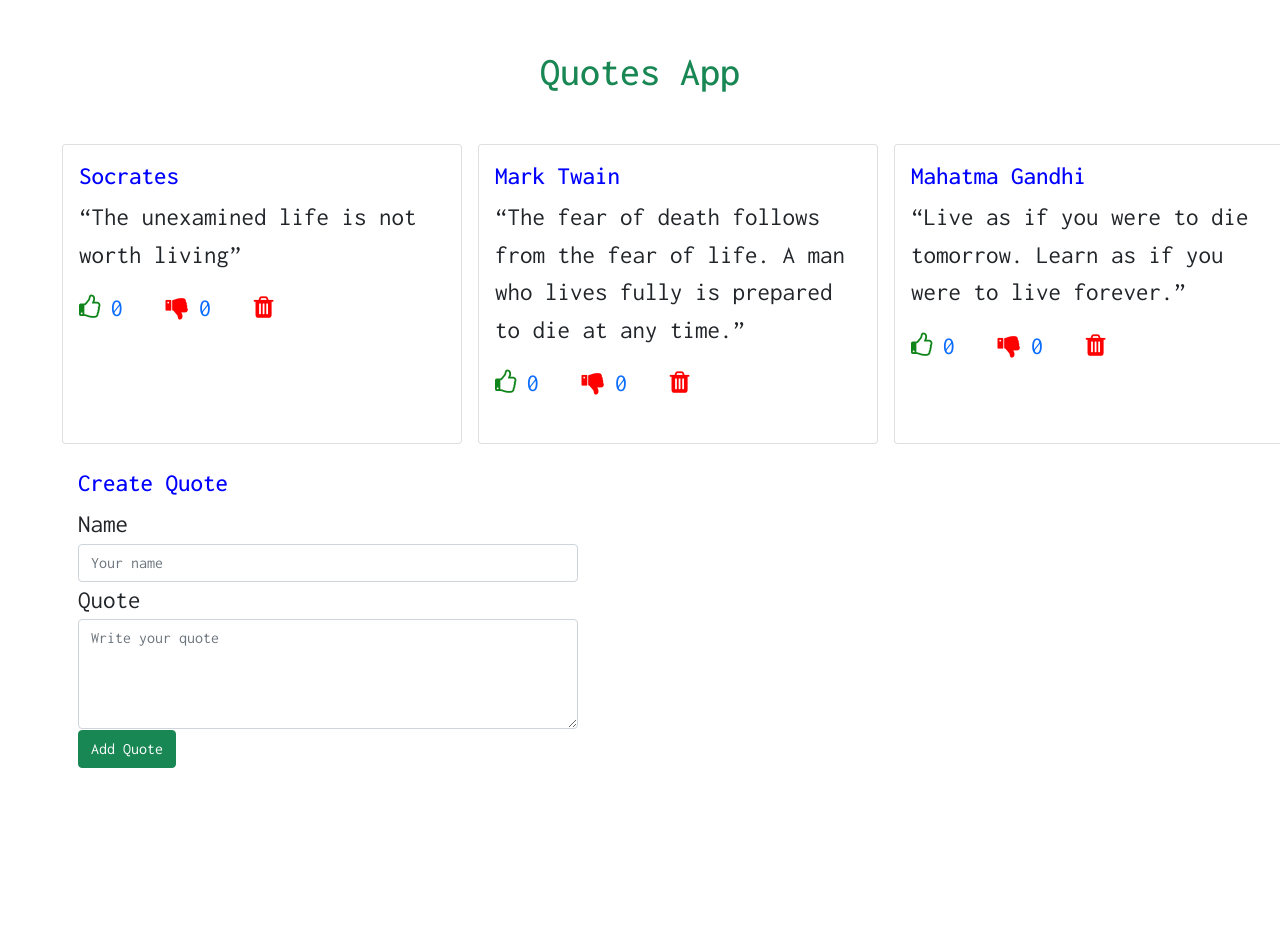
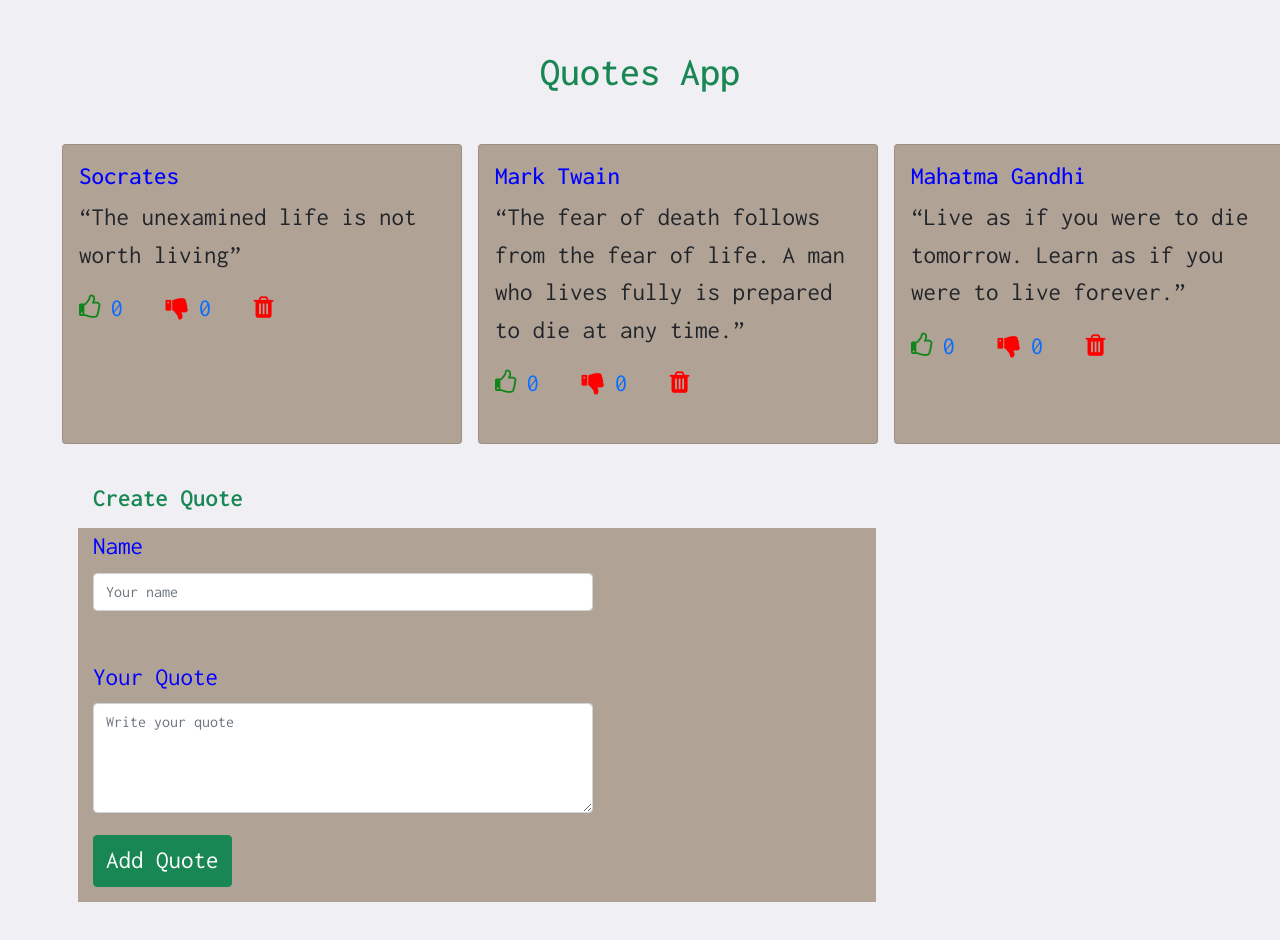
Before and after one commit to Kirugik/quotes-app, an Angular app: page / in a window 1280 px wide. Shown: the top 940 px of the page. Before the commit the page ends 808 px from the top, so only its background shows below. Built offline with nearby package versions, Linux system fonts and the light colour scheme.

Commit message:
Add background color for landing page

```diff
--- a/src/app/create-quote/create-quote/create-quote.component.css
+++ b/src/app/create-quote/create-quote/create-quote.component.css
@@ -1,9 +1,25 @@
 .form-heading h5 {
   font-size: 25px;
+  color: blue;
+  margin: 15px;
+}
+
+.form {
+  background-color: #b1a296;
+}
+
+.form-group label {
+  margin-left: 15px;
   color: blue;
 }
 
 .form-group input,
 .form-group textarea {
   width: 500px;
+  margin: 7px 15px;
 }
+
+.form-footer button {
+  font-size: 25px;
+  margin: 15px;
+}
--- a/src/app/create-quote/create-quote/create-quote.component.html
+++ b/src/app/create-quote/create-quote/create-quote.component.html
@@ -1,10 +1,10 @@
 <div class="container">
     <div class="form-heading">
-        <h5>Create Quote</h5>
+        <h5 class="text-success fw-bold">Create Quote</h5>
     </div>
     <!-- form to create quote -->
     <div class="form">
-        <form (ngSubmit)='submitQuote()' #quoteForm='ngForm'>
+        <form (ngSubmit)='submitQuote()' #quoteForm='ngForm' id="quote-form">
             <!-- Name of quote author -->
             <div class="form-group">
                 <label for="author">Name</label>
@@ -15,8 +15,8 @@
             </div>
 
             <!-- Quote textarea -->
-            <div class="form-group">
-                <label for="quote">Quote</label>
+            <div class="form-group mt-5">
+                <label for="quote">Your Quote</label>
                 <textarea [(ngModel)]="newQuote.quote" class="form-control" id="quote" rows="4" name="quote" placeholder="Write your quote" #quote='ngModel' required></textarea>
                 <div [hidden]="quote.valid || quote.pristine" class="alert alert-danger">
                     <p>Quote is required</p>
--- a/src/app/quotes/quotes/quotes.component.css
+++ b/src/app/quotes/quotes/quotes.component.css
@@ -3,6 +3,10 @@
   padding: 30px;
   min-height: 300px;
   font-size: 25px;
+}
+
+.card {
+  background-color: #b1a296;
 }
 
 .card-body span a {
--- a/src/styles.css
+++ b/src/styles.css
@@ -9,6 +9,7 @@
 }
 
 body {
+  background-color: #f0eff4;
   font-family: "Inconsolata", monospace;
   font-size: 20px;
 }
```
